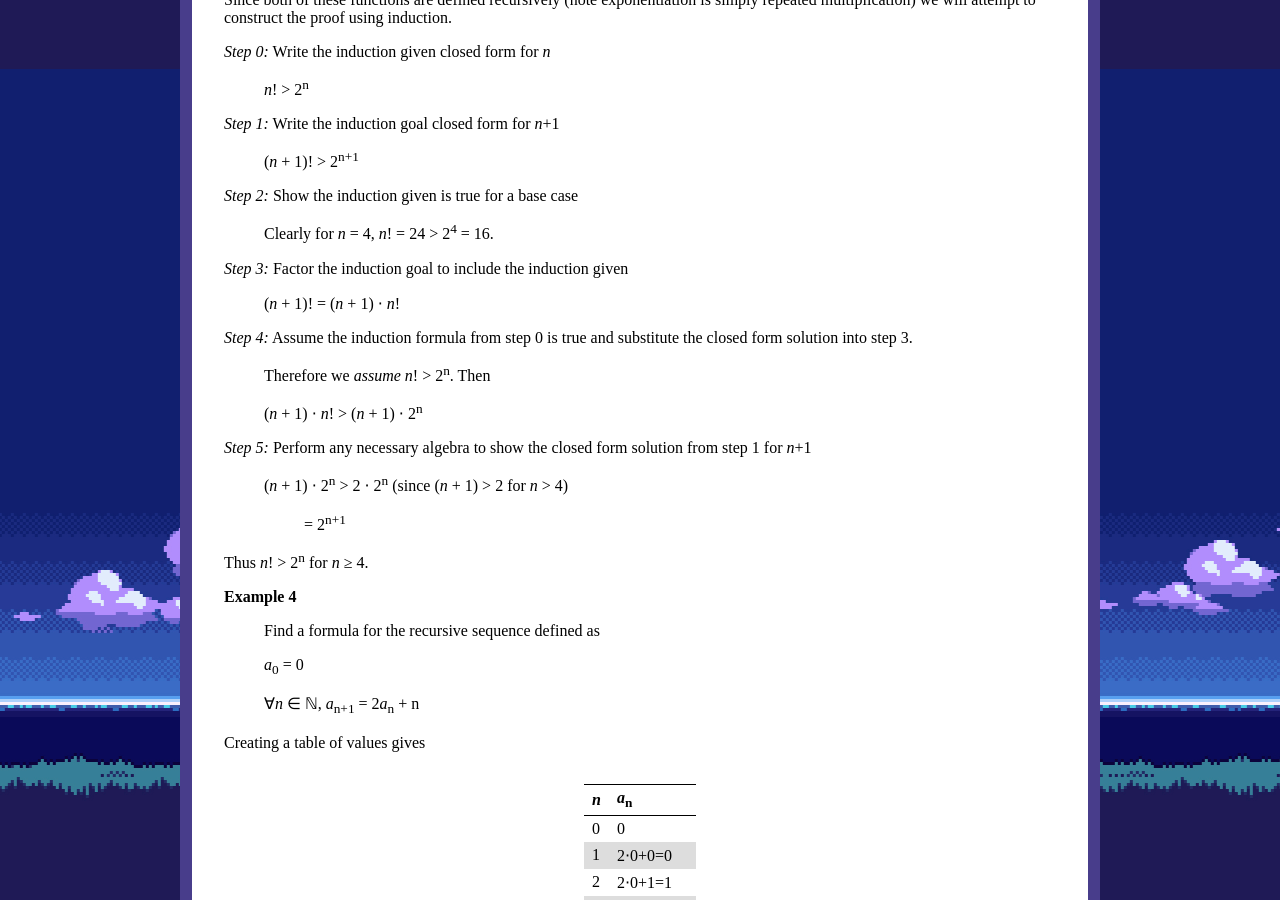
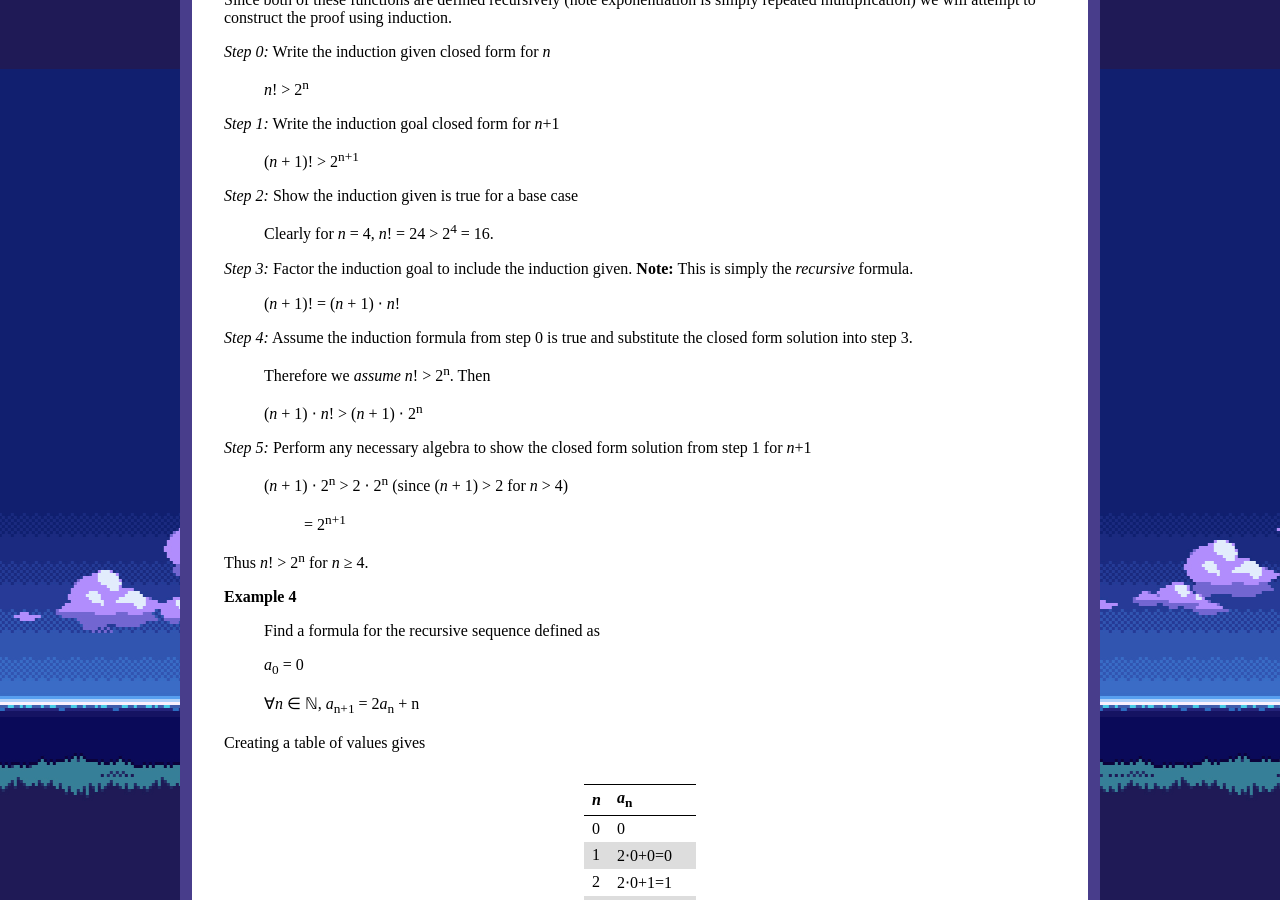
Before and after one commit to ycpcs/ece335-summer2023, a Jekyll site: the page built from lectures/lecture17.md, in a window 1280 px wide and 900 px high, scrolled down 1731 px. Built offline with Jekyll 4.4.1, drawn with Linux system fonts in a browser that asks for light colours.

Commit message:
update lecture 17
update lecture 17

```diff
--- a/lectures/lecture17.md
+++ b/lectures/lecture17.md
@@ -98,7 +98,7 @@ construct the proof using induction.
 
 > Clearly for *n* = 4, *n*! = 24 \> 2<sup>4</sup> = 16.
 
-*Step 3:* Factor the induction goal to include the induction given
+*Step 3:* Factor the induction goal to include the induction given. **Note:** This is simply the *recursive* formula.
 
 > (*n* + 1)! = (*n* + 1) ⋅ *n*!
 
```
